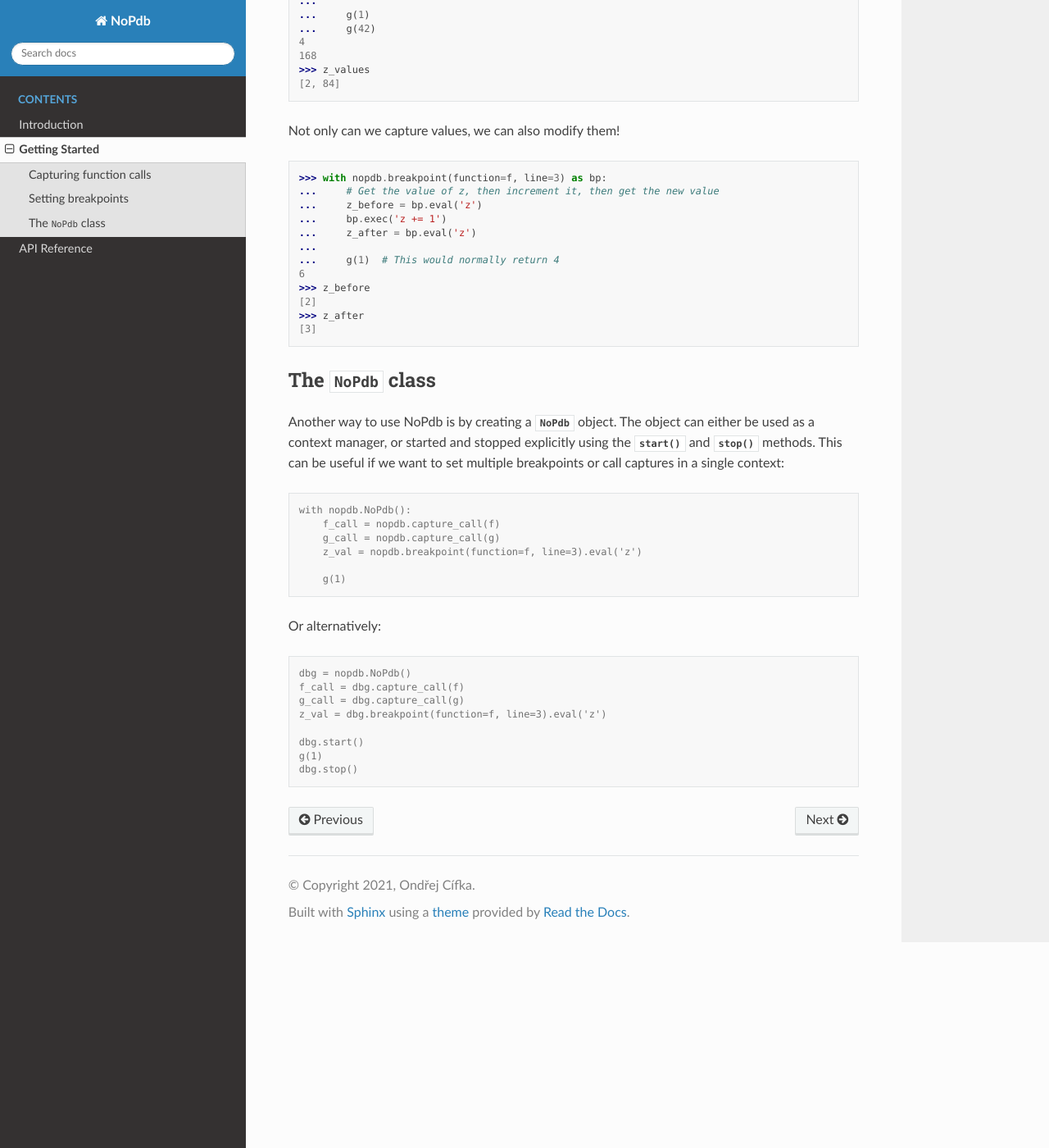
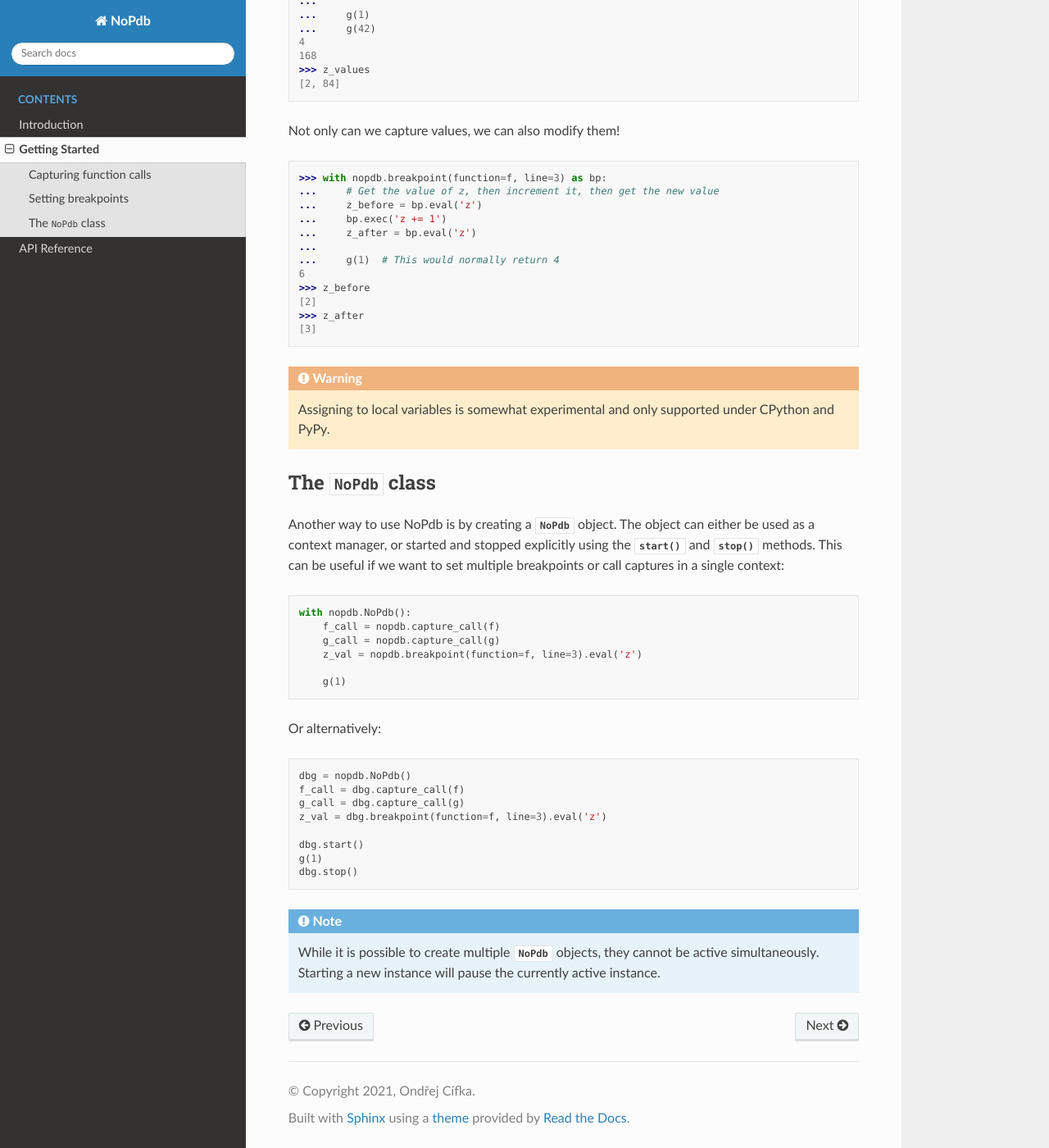
Before and after one commit to cifkao/nopdb, a Sphinx documentation site: the page built from docs/getting-started.rst, in a window 1280 px wide and 1400 px high, scrolled down 1967 px. Shown: the whole window at 82% size. Built offline with Sphinx 7.4.7 and the Read the Docs theme 2.0.0, drawn with Linux system fonts in a browser that asks for light colours; some of the changed text lies outside the part shown.

Commit message:
Improve docs

```diff
--- a/docs/getting-started.rst
+++ b/docs/getting-started.rst
@@ -47,9 +47,9 @@
     >>> call.locals  # doctest: +SKIP
     {'x': 1, 'y': 1, 'z': 2}
     >>> call.print_stack()  # doctest: +SKIP
-    File "<stdin>", line 2, in <module>
-    File "<stdin>", line 2, in g
-    File "<stdin>", line 1, in f
+      File "<stdin>", line 2, in <module>
+      File "<stdin>", line 2, in g
+      File "<stdin>", line 1, in f
 
 .. doctest::
     :hide:
@@ -133,6 +133,8 @@
     >>> z_after
     [3]
 
+.. Warning:: Assigning to local variables is somewhat experimental and only supported
+    under CPython and PyPy.
 
 The :class:`NoPdb` class
 ------------------------
@@ -142,7 +144,7 @@
 :meth:`~NoPdb.start` and :meth:`~NoPdb.stop` methods. This can be useful if we want to
 set multiple breakpoints or call captures in a single context:
 
-.. doctest::
+.. testcode::
 
     with nopdb.NoPdb():
         f_call = nopdb.capture_call(f)
@@ -163,3 +175,17 @@
     dbg.start()
     g(1)
     dbg.stop()
+
+.. doctest::
+    :hide:
+
+    >>> f_call
+    CallCapture(name='f', args=OrderedDict(x=1, y=1), return_value=4)
+    >>> g_call
+    CallCapture(name='g', args=OrderedDict(x=1), return_value=4)
+    >>> z_val
+    [2]
+
+.. Note:: While it is possible to create multiple :class:`NoPdb` objects, they cannot
+    be active simultaneously. Starting a new instance will pause the currently active
+    instance.
```
Also changed, not shown: other parts of docs/getting-started.rst (+11 -1 lines), README.rst (+6 -3 lines), docs/index.rst (+11 -8 lines), 1 other file.
